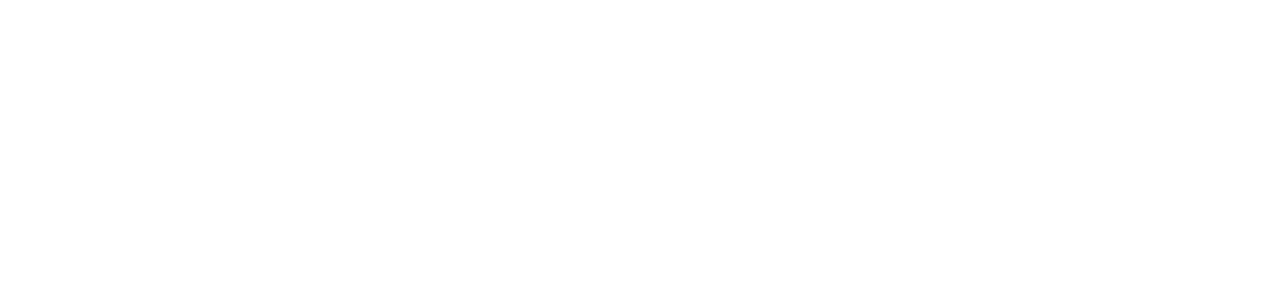
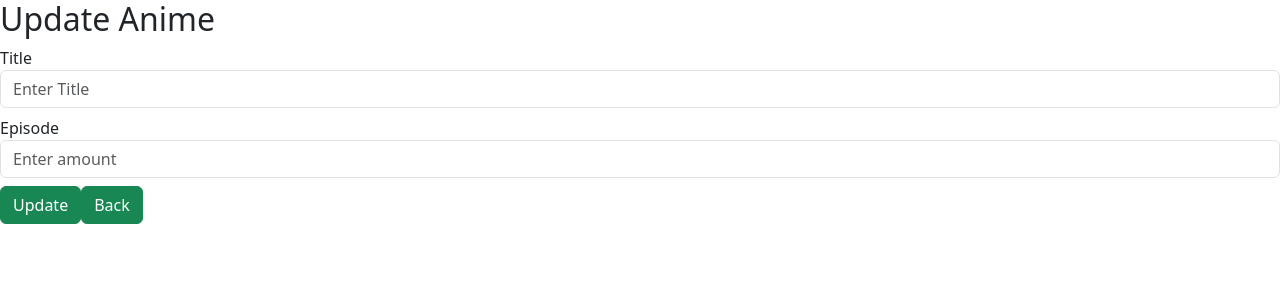
Before and after one commit to BenVuong/Manga-and-Anime-Organizer-using-React-and-SQL, a React (Create React App) app in the folder frontend/: page /editanime/1 in a window 1280 px wide. Before the commit this address had no page. Shown: the top 300 px of the page. Built offline with nearby package versions, Linux system fonts and the light colour scheme; no server answers.

Commit message:
created edit anime page that would update the anime info in sql table using put method

```diff
--- a/frontend/src/App.jsx
+++ b/frontend/src/App.jsx
@@ -7,6 +7,7 @@
 import AnimeList from "./animeList";
 import AnimeDetails from "./animeDetails";
 import CreateAnime from "./CreateAnime";
+import EditAnime from "./EditAnime";
 import 'bootstrap/dist/css/bootstrap.min.css'
 function App() {
     return(
@@ -19,6 +20,7 @@
                 <Route path="/animeList" element={<AnimeList/>}/>
                 <Route path="/animeDetails" element={<AnimeDetails/>}/>
                 <Route path="/createanime" element={<CreateAnime/>}/>
+                <Route path="/editanime/:id" element={<EditAnime/>}/>
             </Routes>
         </BrowserRouter>
     )
--- a/frontend/src/CreateAnime.jsx
+++ b/frontend/src/CreateAnime.jsx
@@ -33,6 +33,7 @@
                         onChange={e => setValues({...values, episodeCount: e.target.value})}/>
                     </div>
                     <button className="btn btn-success"> Submit</button>
+                    <Link to ="/animeList" className='btn btn-success'> Back</Link>
                 </form>
             </div>
         </div>
--- /dev/null
+++ b/frontend/src/EditAnime.jsx
@@ -0,0 +1,60 @@
+import React from "react";
+import { useState, useEffect } from "react";
+import axios from "axios";
+import { useNavigate, Link, useParams } from "react-router-dom";
+function EditAnime(){
+
+    const {id} = useParams();
+
+    const [values, setValues] = useState({
+        title: '',
+        episodeCount: ''
+    })
+    const navigate = useNavigate();
+
+    const handleUpdate = event => {
+        event.preventDefault();
+        axios.put('http://localhost:8081/editanime/'+id, values)
+        .then(res=> {
+            console.log(res)
+            navigate('/animeList')
+        }).catch(err=> console.log(err));
+    }
+
+    useEffect(()=>{
+        axios.get('http://localhost:8081/readanime/'+id)
+        .then(res => {console.log(res)
+            setValues({...values,
+                    title: res.data[0].title,
+                    episodeCount: res.data[0].episodeCount,
+
+                });
+        })
+        .catch(err=> console.log(err))
+    }, [])
+    return (
+        <div>
+        <div>
+            <form onSubmit={handleUpdate}>
+                <h2>Update Anime</h2>
+                <div className='mb-2'>
+                    <label htmlFor="">Title</label>
+                    <input type="text" placeholder='Enter Title' className='form-control'
+                    value={values.title}
+                    onChange={e => setValues({...values, title: e.target.value})}/>
+                </div>
+                <div className='mb-2'>
+                    <label htmlFor="">Episode</label>
+                    <input type="number" placeholder='Enter amount' className='form-control'
+                    value={values.episodeCount}
+                    onChange={e => setValues({...values, episodeCount: e.target.value})}/>
+                </div>
+                <button className="btn btn-success"> Update</button>
+                <Link to ="/animeList" className='btn btn-success'> Back</Link>
+            </form>
+        </div>
+    </div>
+    )
+}
+
+export default EditAnime
--- a/frontend/src/animeList.jsx
+++ b/frontend/src/animeList.jsx
@@ -48,7 +48,9 @@
                                 <td> {anime.episodeCount}</td>
                                 <td>
 
-                                    <button onClick={() =>handleDelete(anime.id)} className="btn btn-danger"> Delete</button>
+                                    <Link className="btn btn-outline-dark "
+ role="button" to={`/editanime/${anime.id}`}>Edit</Link>
+
                                 </td>
                             </tr>
 
```
Also changed, not shown: 1 other file (tests, documents, lock files or other folders).
